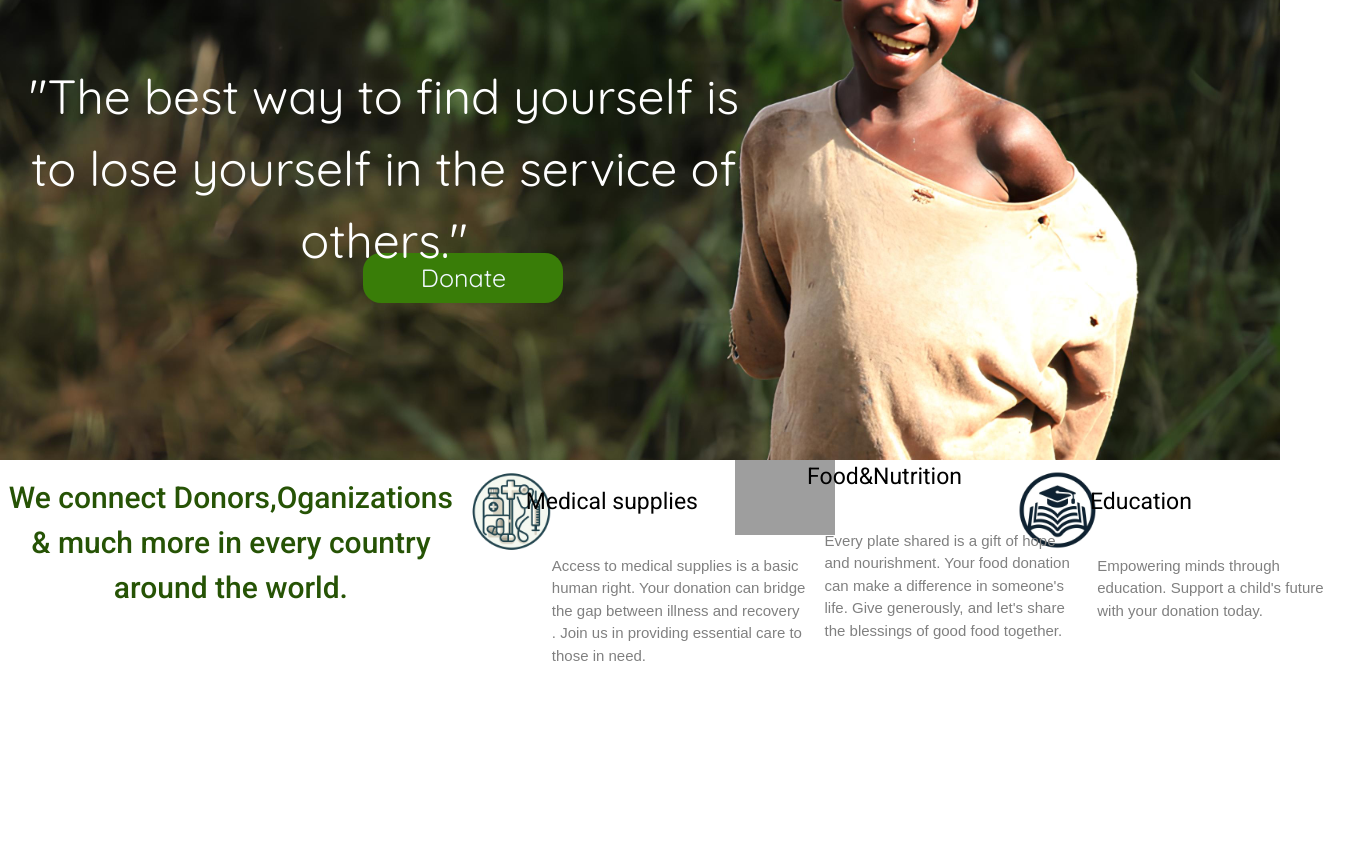
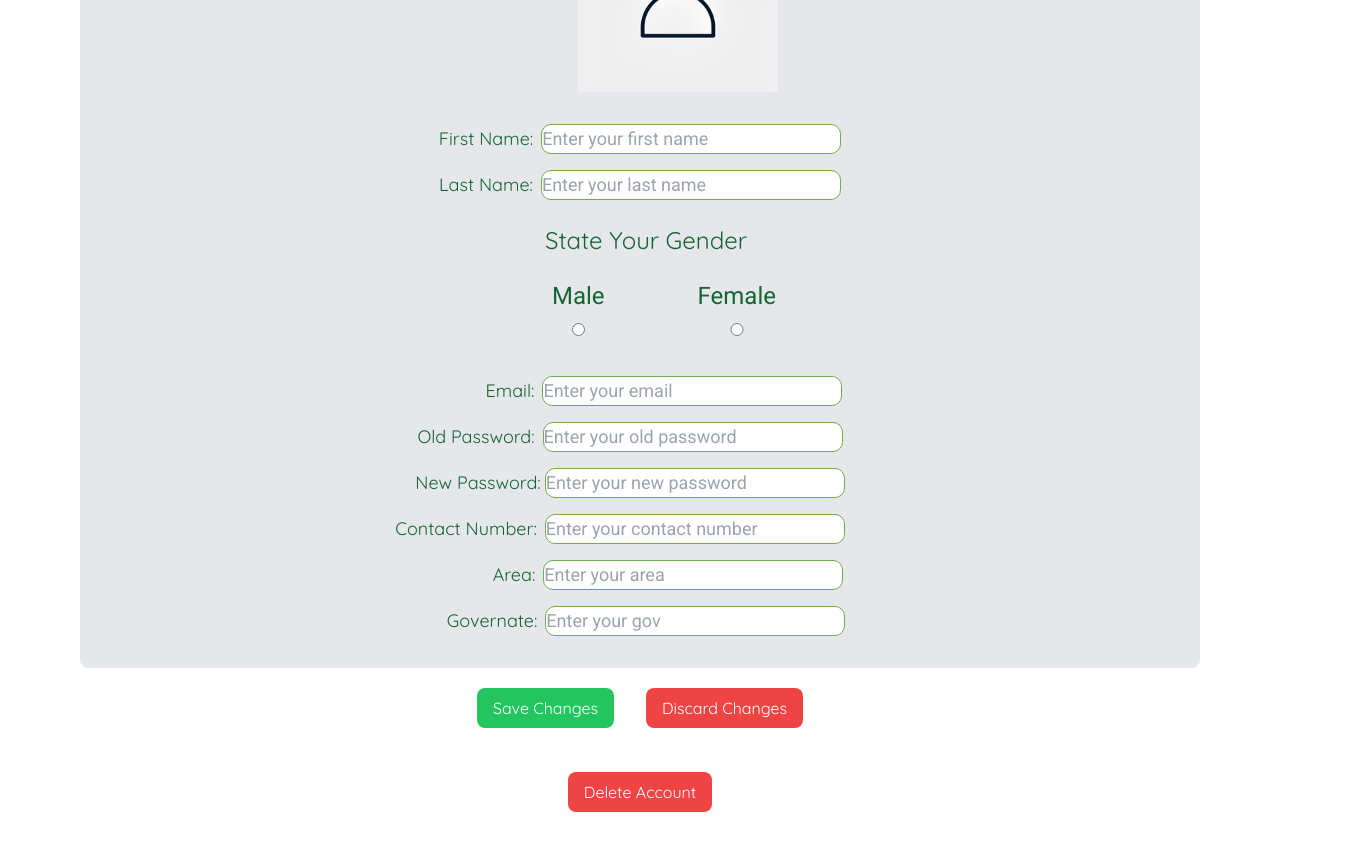
Before and after one commit to Tatos23/FC-CSEN, a React (Create React App) app: page / in a window 1280 px wide. Shown: the part 240-1090 px from the top of the page, 1352 px wide, since content can reach past the window. Built offline with nearby package versions, Linux system fonts and the light colour scheme; grey boxes are pictures that could not be loaded.

Commit message:
fixed profile save/discard/delete button

```diff
--- a/src/App.js
+++ b/src/App.js
@@ -41,6 +41,7 @@ import OrgProfile from './components/organization/OrgProfile.js';
 import ViewRegisteredOrganizations from './components/donor/ViewRegisteredOrganizations.js';
 import LoginCard from './components/authentication/LoginCard.js';
 import DonorNot from './components/donor/DonorNot.js';
+import ProfileT from './components/donor/ProfileT.js';
 
 
 
@@ -52,7 +53,7 @@ function App() {
         <Routes>
           {/* <Route path="/" element={<Requests/>} /> */}
 
-        <Route index element={<Landing/>} />
+        <Route index element={<ProfileT/>} />
 
           <Route path="/admin-dashboard" element={<AdminDashBoard />} >
             <Route index element={<AdminHomePage />} />
@@ -86,7 +87,7 @@ function App() {
           <Route path="/org-home" element={<ORHome />} />
           <Route path="/rep-don" element={<RepDon />} />
           <Route path="/rep-notifications" element={<RepNot />} />
-          <Route path="/donor-profile" element={<Profile />} />
+          <Route path="/donor-profile" element={<ProfileT />} />
           <Route path="/org-profile" element={<OrgProfile />} />
           <Route path="/pickup" element={<PickUp />} />
           <Route path="/Donor-document-upload" element={<DocUpload role="Donor" />} />
--- a/src/components/Profile.jsx
+++ b/src/components/Profile.jsx
@@ -1,12 +1,29 @@
 import React from 'react'
 import { useState } from 'react'
 import Header from './donor/Header'
+import { useNavigate } from 'react-router-dom';
 
 const Profile = () => {
+    const navigate = useNavigate();
     const [selectedGender, setSelectedGender] = useState("");
     const handleChange = (event) => {
     setSelectedGender(event.target.value);
   };
+  const handleButtonSave = () =>{
+    if (window.confirm("You will now be redirected to the home page")) {
+        navigate('/home-donor');
+      }
+  }
+const handleButtonDiscard = () =>{
+if (window.confirm("You will now be redirected to the home page")) {
+    navigate('/home-donor');
+  }
+}
+const handleButtonDelete = () =>{
+  if (window.confirm("Are you sure you want to delete your account?")) {
+      navigate('/home');
+    }
+  }
   return (
     <div>
         <Header loggedIn={true}/>
@@ -54,8 +71,13 @@ const Profile = () => {
                 <input type="text" style={{width:300, alignContent:'center', fontFamily:'Roboto'}} name="gov" className='ml-2 mb-2 mt-2' placeholder='Enter your gov' required/>
                 </label>
                 <br />
+
+                <br />
+
+
             </div>
             </div>
+
         </div>
     </div>
   )
--- a/src/components/donor/Profile.js
+++ /dev/null
@@ -1,35 +0,0 @@
-import './profile.css'
-import './Home.css'
-import Header from './Header';
-function Profile(){
-
-
-return(
-    <>
-    <div className='profile-main'>
-        <Header></Header>
-        <div className='profile-background'>
-        </div>
-        <div className='profile-container'>
-            <div className='profile-username'>
-                User name
-            </div>
-            <div className='Profile-user-details'>
-                Name : the first and last<br></br>
-
-
-            </div>
-        </div>
-        <img className='profile-image'src='profileEnhanced.png' alt='logo'></img>
-    </div>
-
-
-
-
-    </>
-)
-
-
-}
-
-export default Profile;
--- /dev/null
+++ b/src/components/donor/ProfileT.js
@@ -0,0 +1,40 @@
+import './profile.css'
+import Profile from '../Profile';
+import './Home.css'
+import Header from './Header';
+import { useNavigate } from 'react-router-dom';
+function ProfileT(){
+    const navigate = useNavigate();
+    const handleButtonSave = () =>{
+        if (window.confirm("You will now be redirected to the home page")) {
+            navigate('/home-donor');
+          }
+      }
+    const handleButtonDiscard = () =>{
+    if (window.confirm("You will now be redirected to the home page")) {
+        navigate('/home-donor');
+      }
+    }
+    const handleButtonDelete = () =>{
+      if (window.confirm("Are you sure you want to delete your account?")) {
+          navigate('/home');
+        }
+      }
+
+
+return(
+<div>
+    <Profile></Profile>
+                <button className="inline-block bg-green-500 text-white rounded-lg px-4 py-2 hover:bg-green-700 mr-4 ml-4 mb-5" onClick={()=>handleButtonSave()}ick >Save Changes</button>
+                <button className="inline-block bg-red-500 text-white rounded-lg px-4 py-2 hover:bg-red-700 mr-4 ml-4 mb-5" onClick={()=>handleButtonDiscard()} >Discard Changes</button>
+                <br/>
+                <br/>
+                <button className="inline-block bg-red-500 text-white rounded-lg px-4 py-2 hover:bg-red-700 mr-4 ml-4 mb-5" onClick={()=>handleButtonDelete()} >Delete Account</button>
+
+</div>
+)
+
+
+}
+
+export default ProfileT;
--- a/src/components/organization/OrgProfile.js
+++ b/src/components/organization/OrgProfile.js
@@ -16,7 +16,7 @@ function OrgProfile () {
     }
     const handleButtonDelete = () =>{
       if (window.confirm("Are you sure you want to delete your account?")) {
-          navigate('/representative-login');
+        navigate('/home');
         }
       }
     return (
```
